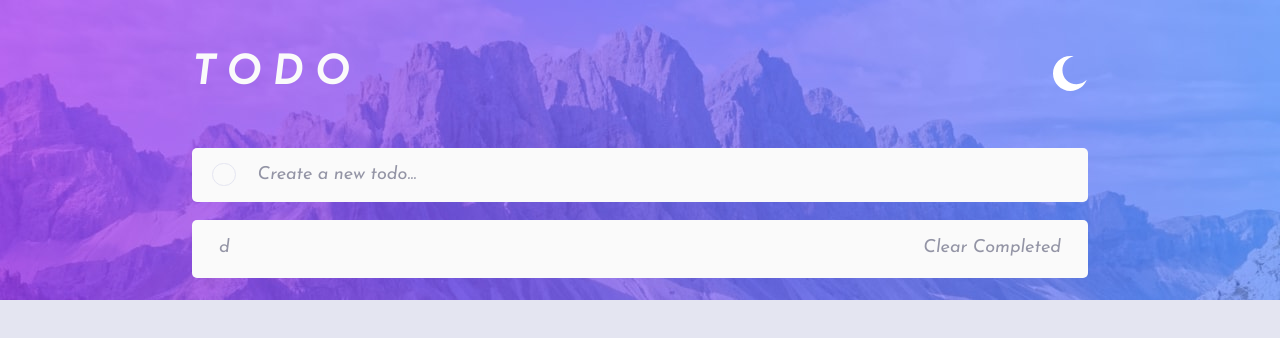
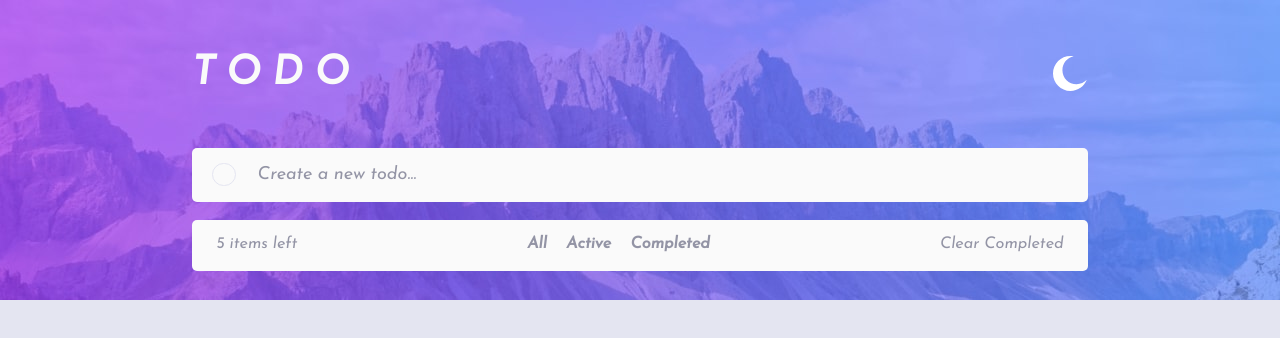
Before and after one commit to NastaranMO/todo, a React (Create React App) app: page / in a window 1280 px wide. Shown: the top 338 px of the page. Built offline with nearby package versions, Linux system fonts and the light colour scheme.

Commit message:
add actions to footer

```diff
--- a/src/App.scss
+++ b/src/App.scss
@@ -7,17 +7,26 @@ html * {
 }
 html.light {
   background-color: $deep-light-grayish-blue;
+  --text-todo-color: hsl(235, 19%, 35%);
   --bg-color: hsl(0, 0%, 98%);
+  --border-color: hsl(236, 33%, 92%);
+  --text-color-footer: hsl(236, 9%, 61%);
+  --text-color-input: hsl(235, 19%, 35%);
+  --title-color: hsl(0, 0%, 98%);
+
   --text-color: hsl(236, 9%, 61%);
-  --text-color-deep: hsl(235, 19%, 35%);
-  --border-color: hsl(236, 33%, 92%);
 }
 
 html.dark {
   background-color: $deep-light-grayish-blue;
+  --text-todo-color: hsl(234, 39%, 85%);
   --bg-color: hsl(235, 24%, 19%);
-  --text-color: hsl(233, 14%, 35%);
   --border-color: hsl(237, 14%, 26%);
+  --text-color-footer: hsl(234, 11%, 52%);
+  --text-color-input: hsl(234, 39%, 85%);
+  --title-color: hsl(0, 0%, 98%);
+
+  --text-color: hsl(234, 39%, 85%);
 }
 // $light-grey: hsl(0, 0%, 98%);
 // $deep-light-gray: hsl(0, 0%, 98%);
--- a/src/components/Card/index.scss
+++ b/src/components/Card/index.scss
@@ -3,7 +3,7 @@
   justify-content: space-between;
   align-items: center;
   border-bottom: 1px solid var(--border-color);
-  color: var(--text-color-deep);
+  color: var(--text-todo-color);
   span {
     text-align: left;
     display: block;
--- a/src/components/Cards/index.scss
+++ b/src/components/Cards/index.scss
@@ -18,14 +18,44 @@
     display: flex;
     align-items: center;
     justify-content: space-between;
-    color: var(--text-color);
+    color: var(--text-color-footer);
+    font-size: 0.9em;
+    .actions {
+      display: none;
+      @media (min-width: 600px) {
+        display: flex;
+        justify-content: space-around;
+        align-items: center;
+        gap: 1.2em;
+        font-size: inherit;
+
+        button {
+          background-color: inherit;
+          color: inherit;
+          border: none;
+          padding: 0;
+          font-size: inherit;
+          font-weight: 700;
+          cursor: pointer;
+          &:hover {
+            color: blue;
+          }
+        }
+      }
+    }
     .items-left {
+      font-size: inherit;
     }
     button.clear {
       color: inherit;
       background-color: inherit;
       border: none;
       padding: 0;
+      font-size: inherit;
+      cursor: pointer;
+      &:hover {
+        color: var(--text-todo-color);
+      }
     }
   }
 }
--- a/src/components/Cards/index.tsx
+++ b/src/components/Cards/index.tsx
@@ -19,7 +19,12 @@ const Index = ({ todos }: Props) => {
         <Card key={todo.id} todo={todo} />
       ))}
       <li className='footer-item'>
-        <span className='items-left'>d</span>
+        <span className='items-left'>5 items left</span>
+        <div className='actions'>
+          <button>All</button>
+          <button>Active</button>
+          <button>Completed</button>
+        </div>
         <button className='clear'>Clear Completed</button>
       </li>
     </ul>
--- a/src/components/InputField/index.scss
+++ b/src/components/InputField/index.scss
@@ -18,6 +18,7 @@
     border: none;
     margin-left: 20px;
     background-color: inherit;
+    color: var(--text-color-input);
     @media (min-width: 800px) {
     }
   }
--- a/src/components/Title/index.scss
+++ b/src/components/Title/index.scss
@@ -1,17 +1,15 @@
-@import '../../colors.scss';
 .title {
   display: flex;
   width: 100%;
   align-items: center;
   justify-content: space-between;
   margin-block: 1.5em;
-  //   background-color: yellow;
   h1 {
     font-size: 25px;
     font-family: 'Josefin Sans';
     letter-spacing: 0.3em;
     text-transform: uppercase;
-    color: $light-grey;
+    color: var(--title-color);
     @media (min-width: 600px) {
       font-size: 40px;
     }
```
